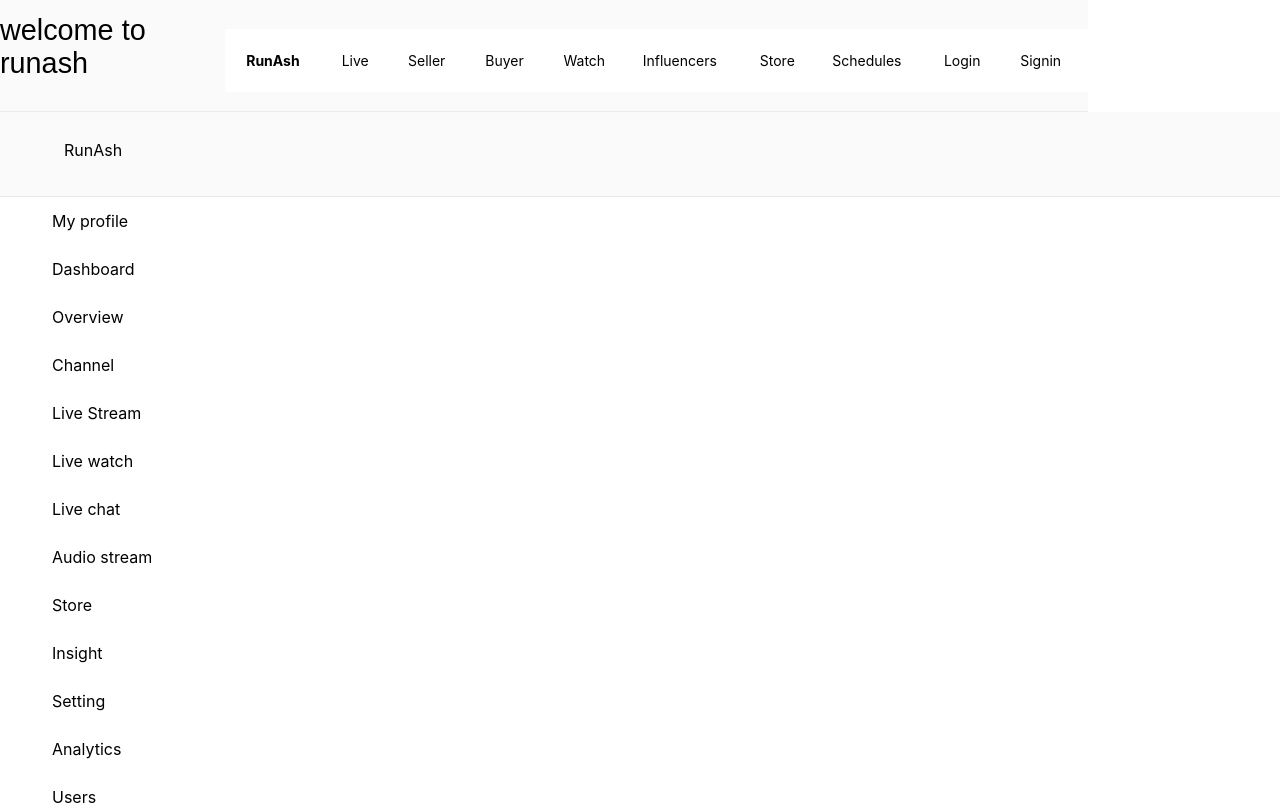
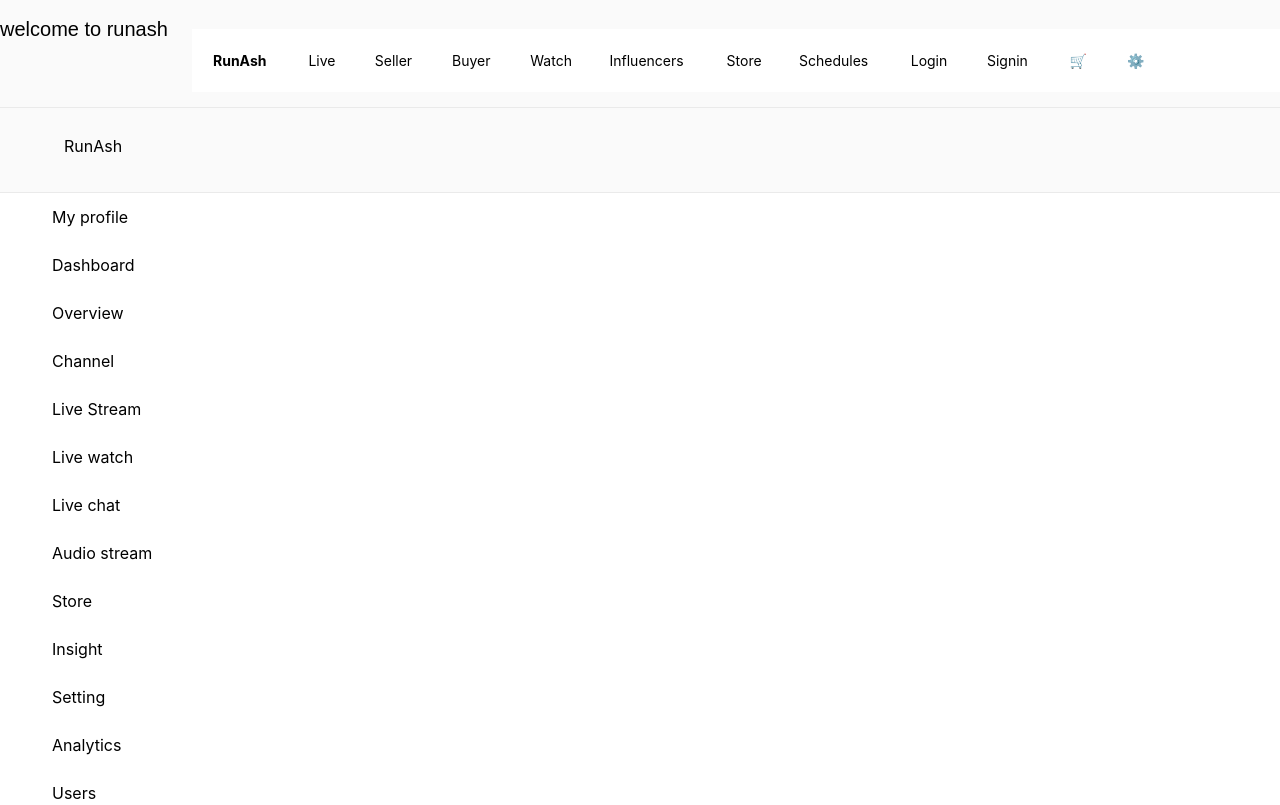
Before and after one commit to rammurmu/next, a Next.js app: page /dashboard in a window 1280 px wide. Shown: the top 805 px of the page. Built offline with nearby package versions, Linux system fonts and the light colour scheme.

Commit message:
Update Navbar.css

```diff
--- a/components/Navbar.css
+++ b/components/Navbar.css
@@ -65,7 +65,7 @@ li a:hover {
 
 .header {
   display: flex;
-  width: 85%;
+  width: 100%;
   justify-content: space-between;
   padding-top: 0.9em;
   padding-bottom: 0.9em;
@@ -81,3 +81,9 @@ li a:hover {
   flex-grow: 5;
   position: sticky;
 }
+
+.header p {
+  margin: 0;
+  font-size: 1.25rem;
+  line-height: 1.5;
+}
```
